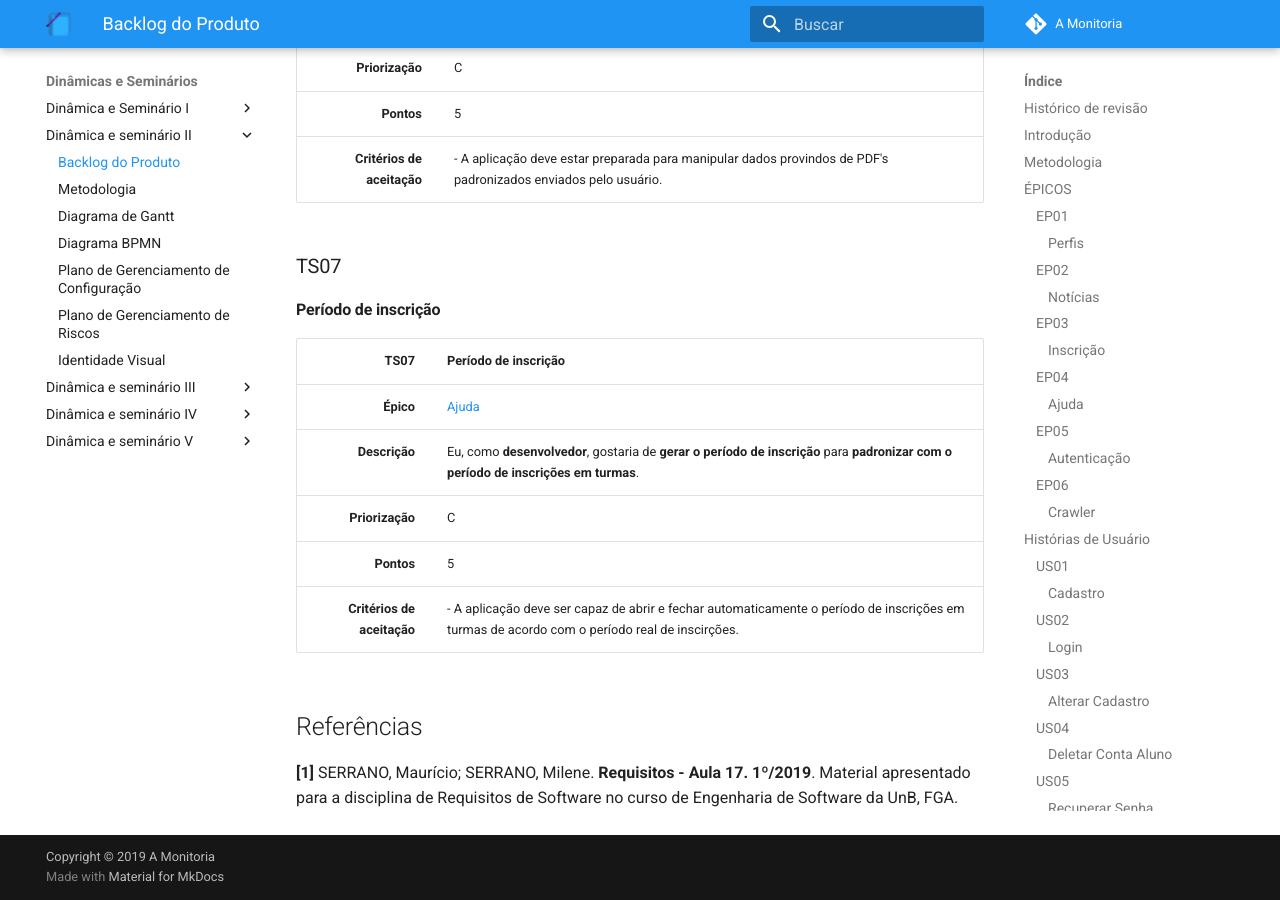
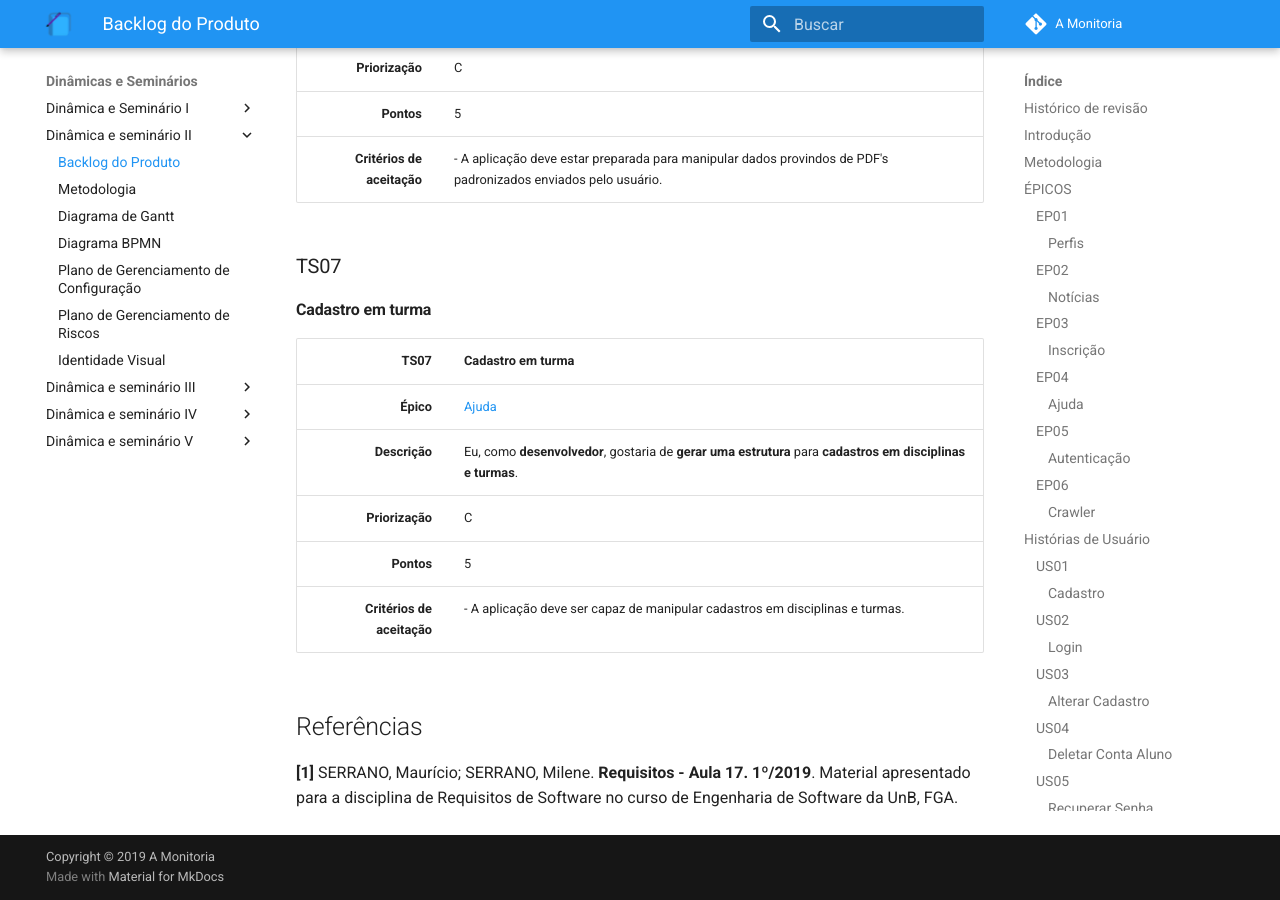
Before and after one commit to 2019-2-arquitetura-desenho/wiki, an MkDocs documentation site: the page built from docs/dinamica_seminario_II/backlog_do_produto.md, in a window 1280 px wide and 900 px high, scrolled down 17989 px. Built offline with MkDocs 1.6.1 and Material for MkDocs 9.7.7, drawn with Linux system fonts in a browser that asks for light colours; comment, search, counter and statistics services are not loaded; old or Windows-style settings are respelled for this version of MkDocs.

Commit message:
Changes TS07.
Signed-off-by: Rafael Makaha <rafael.makaha@gmail.com>

```diff
--- a/docs/dinamica_seminario_II/backlog_do_produto.md
+++ b/docs/dinamica_seminario_II/backlog_do_produto.md
@@ -460,15 +460,15 @@ Criar funcionalidades referentes a ferramenta de Web Crawler.
 | **Critérios de aceitação** | -  A aplicação deve estar preparada para manipular dados provindos de PDF's padronizados enviados pelo usuário. |
 
 ### TS07
-#### Período de inscrição
+#### Cadastro em turma
 
-| TS07 | Período de inscrição|
+| TS07 | Cadastro em turma|
 | ---: | :---------- |
 | **Épico** | [Ajuda](#ep05) |
-| **Descrição** | Eu, como **desenvolvedor**, gostaria de **gerar o período de inscrição** para **padronizar com o período de inscrições em turmas**. |
+| **Descrição** | Eu, como **desenvolvedor**, gostaria de **gerar uma estrutura** para **cadastros em disciplinas e turmas**. |
 | **Priorização** | C |
 | **Pontos** | 5 |
-| **Critérios de aceitação** | -  A aplicação deve ser capaz de abrir e fechar automaticamente o período de inscrições em turmas de acordo com o período real de inscirções. |
+| **Critérios de aceitação** | -  A aplicação deve ser capaz de manipular cadastros em disciplinas e turmas. |
 
 
 
```
